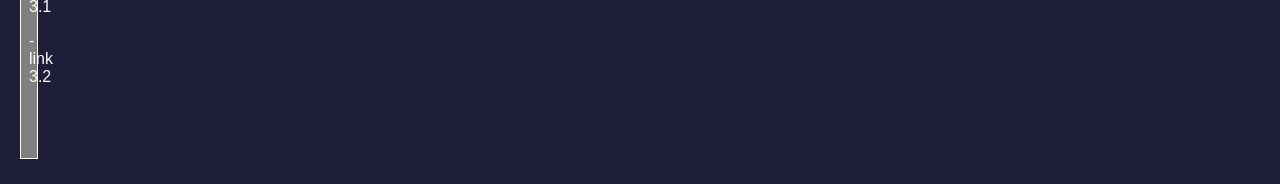
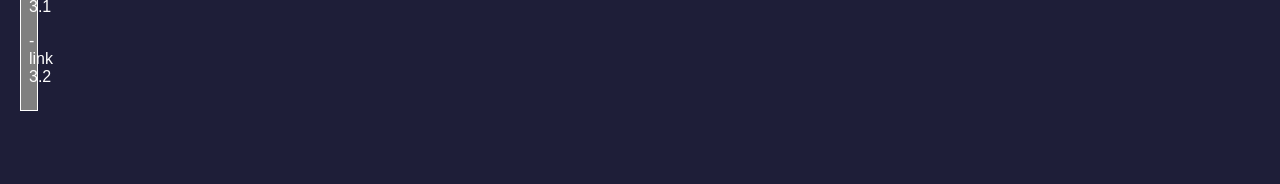
Before and after one commit to KikiUnique/KikiUnique.github.io, a Jekyll site: the page built from docs/index.md, in a window 1280 px wide. Shown: the part 713-897 px from the top of the page. Built offline with Jekyll 4.4.1, drawn with Linux system fonts in a browser that asks for light colours; the repository's description, which GitHub fills in, is left out.

Commit message:
Update left box height

```diff
--- a/docs/assets/css/classStyles.css
+++ b/docs/assets/css/classStyles.css
@@ -14,7 +14,6 @@
     background: #1e1e38;
     padding: 20px;
     color: #fefefe;
-    height: fit-content;
 }
 
 .centralContent {
@@ -32,6 +31,7 @@
     background: grey;
     margin: 8px;
     padding: 8px;
+    height: fit-content;
 }
 
 /* Style the top navigation bar */
```
